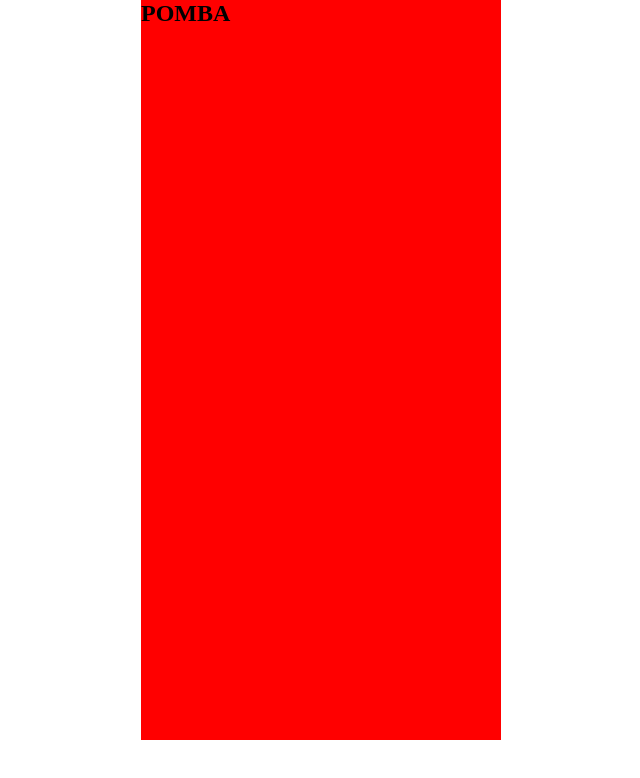
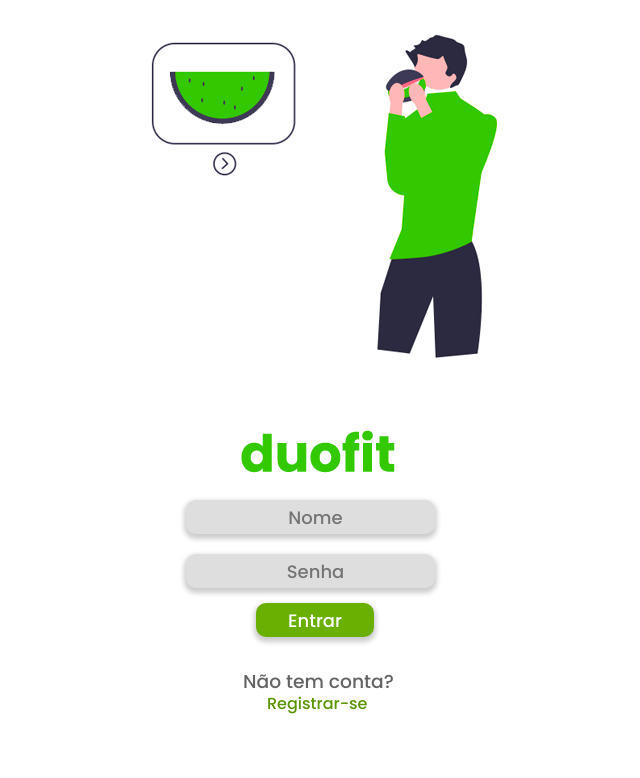
Before and after one commit to FelypeCl/Javascript, a plain HTML site: page index.html in a window 1280 px wide. Shown: the whole page, without its empty margins (319-959 px from the left). Drawn offline with Linux system fonts and the light colour scheme.

Commit message:
Tela de Login

```diff
--- a/css/style.css
+++ b/css/style.css
@@ -1,19 +1,106 @@
+@import url('https://fonts.googleapis.com/css2?family=Poppins:wght@500;700&display=swap');
+
 * {
     margin: 0;
     padding: 0;
     box-sizing: border-box;
+    font-family: 'Poppins', sans-serif;
+    font-weight: 500;
 }
 
 body {
     position: relative;
+    overflow: hidden;
 }
 
-#principal{
+#principal {
     width: 360px;
     height: 740px;
-    background-color: red;
+    background-color: white;
     position: absolute;
     top: 50%;
     left: 50%;
     transform: translate(-50%, 0%);
 }
+
+#loginImg{
+    position: relative;
+}
+
+#logo{
+    position: relative;
+    left: 100px;
+}
+
+#nomeInput{
+    font-size: 18px;
+    text-align: center;
+    background-color: #dedede;
+    width: 249px;
+    height: 34px;
+    border-radius: 10px;
+    outline: none;
+    border: solid 3px #dedede;
+    padding-left: 10px;
+    position: relative;
+    top: 20px;
+    left: 45px;
+    box-shadow: rgba(0, 0, 0, 0.2) 0px 3px 5px 2px;
+}
+
+#senhaInput{
+    font-size: 18px;
+    text-align: center;
+    background-color: #dedede;
+    width: 249px;
+    height: 34px;
+    border-radius: 10px;
+    outline: none;
+    border: solid 3px #dedede;
+    padding-left: 10px;
+    position: relative;
+    top: 40px;
+    left: 45px;
+    box-shadow: rgba(0, 0, 0, 0.2) 0px 3px 5px 2px;
+}
+
+#enviarInput{
+    font-size: 18px;
+    width: 118px;
+    height: 34px;
+    border-radius: 10px;
+    outline: none;
+    color: white;
+    cursor: pointer;
+    background-color: #6ab002;
+    border: solid 3px #6ab002;
+    position: relative;
+    top: 55px;
+    left: 115px;
+    box-shadow: rgba(0, 0, 0, 0.2) 0px 3px 5px 2px;
+    transition: transform ease 300ms;
+}
+
+#enviarInput:hover{
+    transform: scale(110%);
+}
+
+#textoLoginNaoTemAcc{
+    color: #646464;
+    position: relative;
+    top: 85px;
+    left: 102px;
+}
+
+#textoLoginRegistrar{
+    color: #5a9403;
+    cursor: pointer;
+    position: relative;
+    top: 80px;
+    left: 126px;
+    transition: transform ease 300ms;
+}
+
+#textoLoginRegistrar:hover{
+    transform: translate(0%,20%);
+}
--- a/index.html
+++ b/index.html
@@ -9,7 +9,17 @@
 </head>
 <body>
     <div id="principal">
-        <h2>POMBA</h2>
+        <div id="loginImg">
+            <img src="imgs/loginBoneco.png">
+        </div>
+        <div id="logo">
+            <img src="imgs/duofitLogo.png">
+        </div>
+        <input id="nomeInput" type="text" placeholder="Nome">
+        <input id="senhaInput" type="password" placeholder="Senha">
+        <input id="enviarInput" type="submit" value="Entrar">
+        <h3 id="textoLoginNaoTemAcc">Não tem conta?</h3>
+        <h4 id="textoLoginRegistrar">Registrar-se</h4>
     </div>
 </body>
 </html>
```
